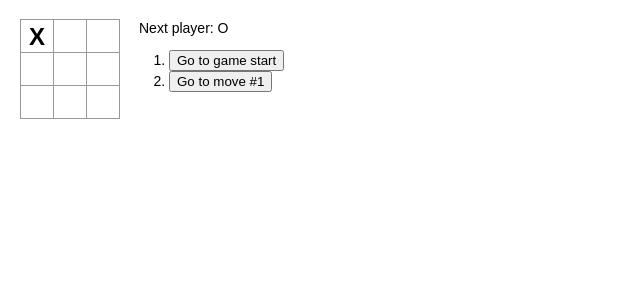
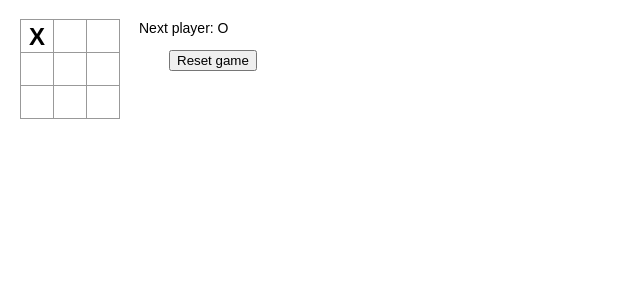
Before and after one commit to chrisstonedev/tic-tac-toe, a React (Create React App) app: page / in a window 1280 px wide. Both pictures are taken after a click on the button 37 px from the left and 36 px from the top of the page. Shown: the top 300 px of the page, without its empty margins (0-640 px from the left). Built offline with nearby package versions, Linux system fonts and the light colour scheme.

Commit message:
Going back to specific point in history is kind of cool, but all user cares about is 1 undo at a time and a full reset

```diff
--- a/src/index.css
+++ b/src/index.css
@@ -4,6 +4,7 @@ body {
 }
 
 ol, ul {
+    list-style: none;
     padding-left: 30px;
 }
 
--- a/src/index.tsx
+++ b/src/index.tsx
@@ -24,13 +24,13 @@ interface BoardProps {
 
 const Board: React.FC<BoardProps> = props => {
   const renderSquare = (i: number): ReactNode => (
-    <Square value={props.squares[i]} onClick={() => props.onClick(i)}/>
+    <Square key={'square' + i} value={props.squares[i]} onClick={() => props.onClick(i)}/>
   );
 
   return (
     <div>
       {Array(3).fill('').map((_, row) => (
-        <div className="board-row">
+        <div className="board-row" key={'row' + row}>
           {Array(3).fill('').map((_, column) => renderSquare(row * 3 + column))}
         </div>
       ))}
@@ -64,12 +64,19 @@ const Game: React.FC = () => {
 
   const current = history[stepNumber];
   const winner = calculateWinner(current.squares);
+  const availableMoves: number[] = [];
+  if (stepNumber > 0) {
+    availableMoves.push(0);
+  }
+  if (stepNumber > 1 && history.length > 2) {
+    availableMoves.push(stepNumber - 1);
+  }
 
-  const moves = history.map((step, move) => {
-    const description = move ? 'Go to move #' + move : 'Go to game start';
+  const moves = availableMoves.map(step => {
+    const description = step ? 'Undo last move' : 'Reset game';
     return (
-      <li key={move}>
-        <button onClick={() => jumpTo(move)}>{description}</button>
+      <li key={step}>
+        <button onClick={() => jumpTo(step)}>{description}</button>
       </li>
     );
   });
@@ -88,7 +95,7 @@ const Game: React.FC = () => {
       </div>
       <div className="game-info">
         <div>{status}</div>
-        <ol>{moves}</ol>
+        <ul>{moves}</ul>
       </div>
     </div>
   );
```
